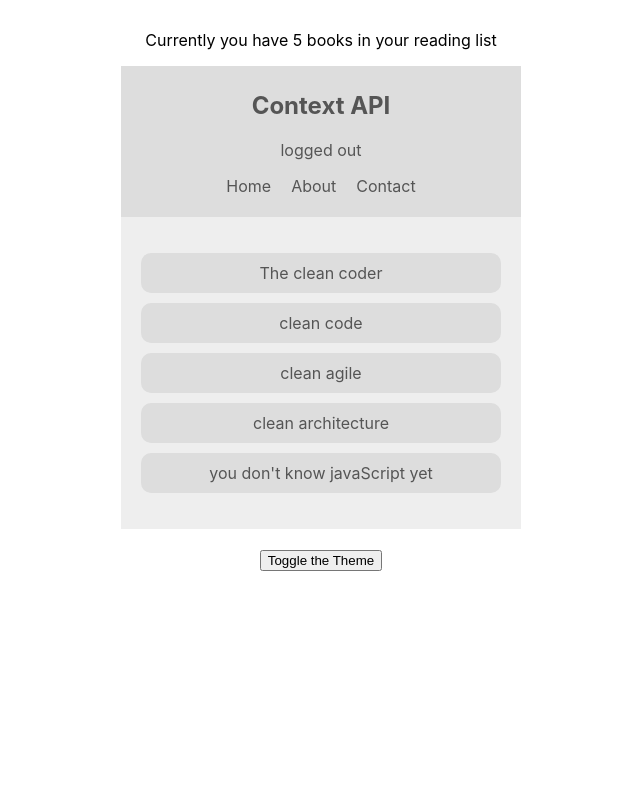
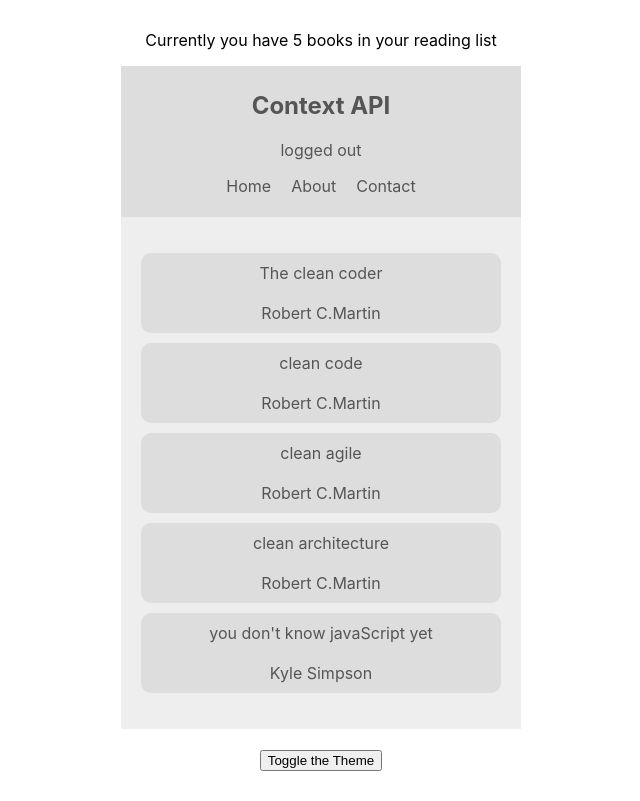
Before and after one commit to Yomna-Raouf/ReactContextAPI-BookListApp, a React (Create React App) app: page / in a window 1280 px wide. Shown: the whole page, without its empty margins (319-959 px from the left). Built offline with nearby package versions, Linux system fonts and the light colour scheme.

Commit message:
refactored BookList Component

```diff
--- a/src/components/BookList/BookList.js
+++ b/src/components/BookList/BookList.js
@@ -1,6 +1,7 @@
 import { useContext } from "react";
 import { BookContext } from "../../context/BookContext";
 import { ThemeContext } from "../../context/ThemeContext";
+import { BookDetails } from "../BookDetails/BookDetails";
 import "./BookList.css";
 
 const BookList = () => {
@@ -15,19 +16,15 @@ const BookList = () => {
         background: theme.bg,
       }}
     >
-      <ul>
-        {books.map((book) => (
-          <li
-            style={{
-              background: theme.ui,
-              color: theme.syntax,
-            }}
-            key={book.id}
-          >
-            {book.title}
-          </li>
-        ))}
-      </ul>
+      {books.length ? (
+        <ul>
+          {books.map((book) => (
+            <BookDetails key={book.id} book={book} />
+          ))}
+        </ul>
+      ) : (
+        <h3>You have read them all</h3>
+      )}
     </div>
   );
 };
```
